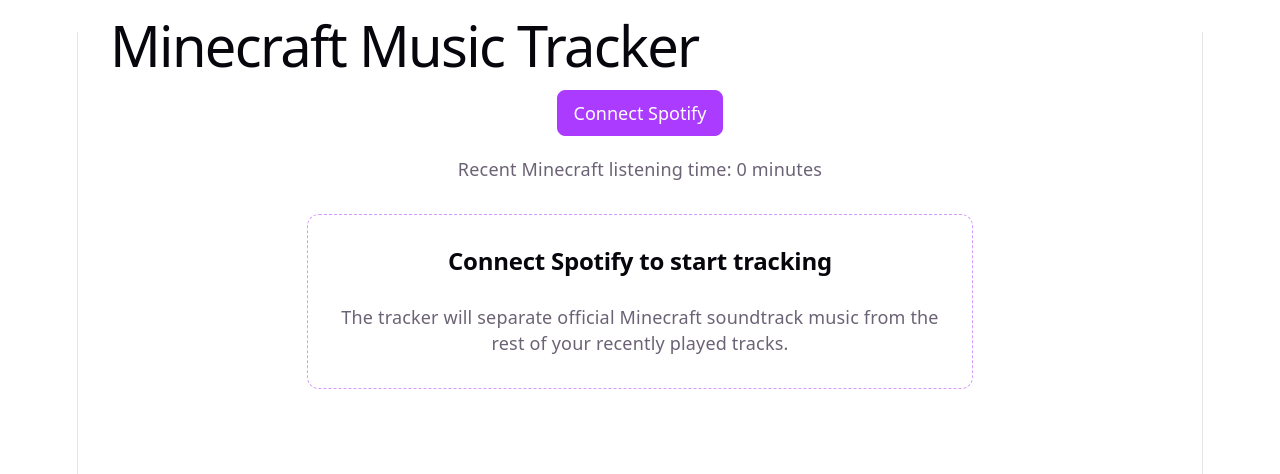
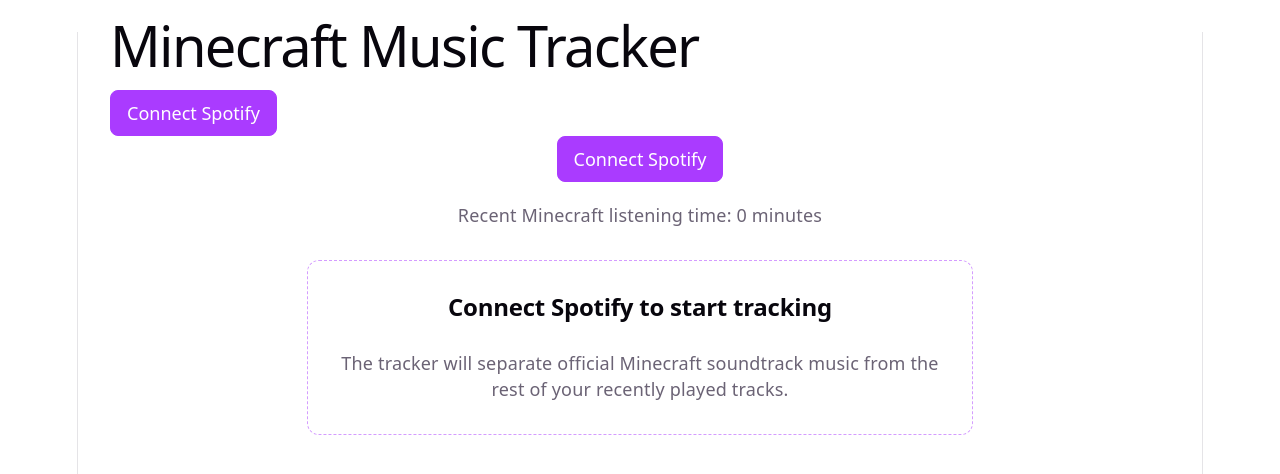
Before and after one commit to syxdustin/Minecraft-Tracker, a React (Vite) app: page / in a window 1280 px wide. Shown: the top 474 px of the page. Built offline with nearby package versions, Linux system fonts and the light colour scheme.

Commit message:
cleaned tracker header

```diff
--- a/src/components/Header.jsx
+++ b/src/components/Header.jsx
@@ -1,8 +1,41 @@
-function Header() {
+function Header({
+  isConnected,
+  isLoading,
+  onConnect,
+  onDisconnect,
+  onRefresh,
+}) {
   return (
-    <header>
+    <header className="site-header">
       <h1>Minecraft Music Tracker</h1>
+
+      <div className="site-header__actions">
+        {isConnected ? (
+          <>
+            <button
+              className="button button--quiet"
+              type="button"
+              onClick={onRefresh}
+              disabled={isLoading}
+            >
+              {isLoading ? "Loading…" : "Refresh"}
+            </button>
+            <button
+              className="button"
+              type="button"
+              onClick={onDisconnect}
+            >
+              Disconnect
+            </button>
+          </>
+        ) : (
+          <button className="button" type="button" onClick={onConnect}>
+            Connect Spotify
+          </button>
+        )}
+      </div>
     </header>
   );
 }
+
 export default Header;
```
